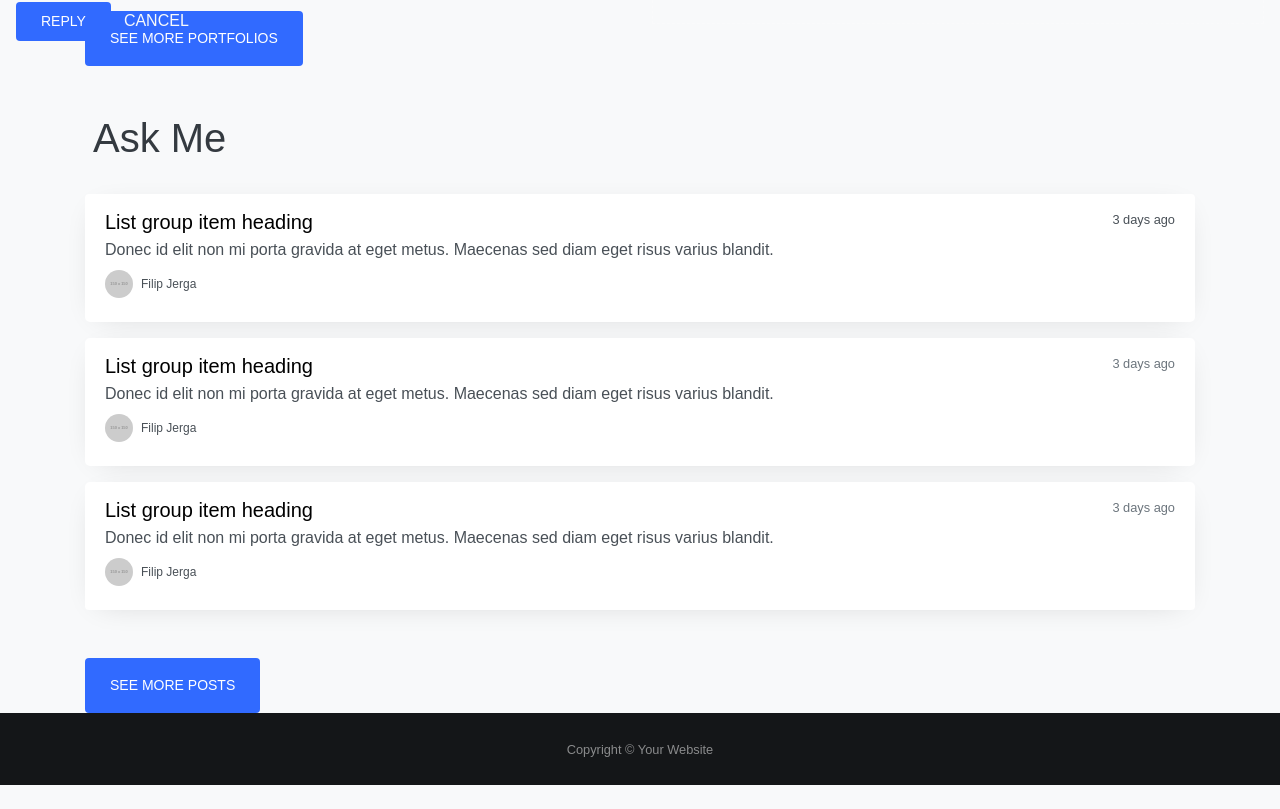
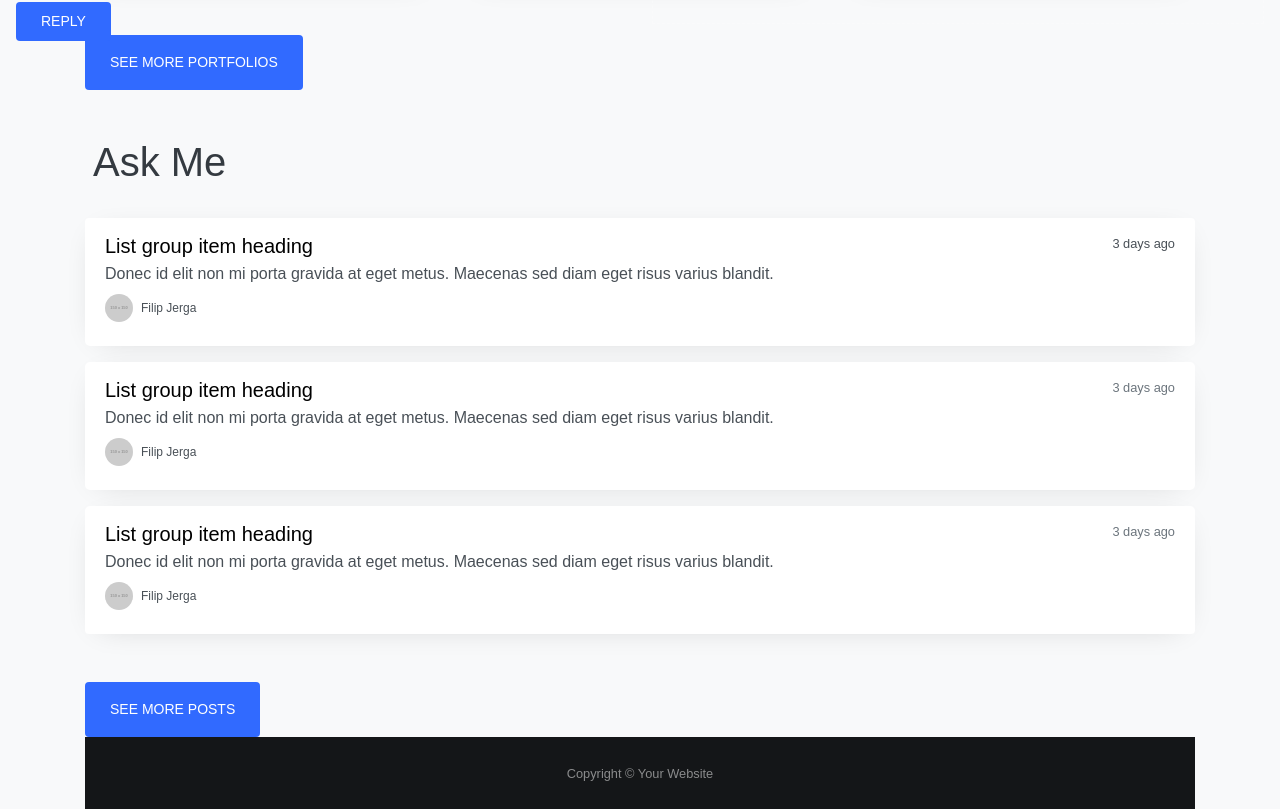
Before and after one commit to vattcarter7/portfolio-nextjs, a Next.js app: page / in a window 1280 px wide. Shown: the part 925-1734 px from the top of the page. Before the commit the page ends 1710 px from the top, so only its background shows below. Built offline with nearby package versions, Linux system fonts and the light colour scheme.

Commit message:
created pages

```diff
--- a/pages/_app.js
+++ b/pages/_app.js
@@ -1,7 +1,26 @@
+import React, { Fragment } from 'react';
 import 'bootstrap/dist/css/bootstrap.min.css';
 import '../styles/index.scss';
 
+import Navbar from '../components/shared/Navbar';
+import Hero from '../components/shared/Hero';
+import App from 'next/app';
+
 const MyApp = ({ Component, pageProps }) => {
-  return <Component {...pageProps} />;
+  return (
+    <div className='portfolio-app'>
+      <Navbar />
+      {pageProps.appData}
+      {Component.name === 'Home' && <Hero />}
+      <div className='container'>
+        <Component {...pageProps} />
+      </div>
+    </div>
+  );
 };
+
+MyApp.getInitialProps = () => {
+  return { pageProps: { appData: 'hello _App Component' } };
+};
+
 export default MyApp;
--- a/pages/forum/categories/[category].js
+++ b/pages/forum/categories/[category].js
@@ -1,11 +1,8 @@
 import React, { Fragment } from 'react';
-import Navbar from '@/components/shared/Navbar';
 
 const Topics = () => {
   return (
     <Fragment>
-      <Navbar />
-      <div className='container'>
       <section className='section-title'>
         <div className='px-2'>
           <div className='pt-5 pb-4'>
@@ -45,7 +42,6 @@ const Topics = () => {
           </tbody>
         </table>
       </section>
-      </div>
     </Fragment>
   );
 };
--- a/pages/forum/categories/index.js
+++ b/pages/forum/categories/index.js
@@ -1,12 +1,8 @@
 import React, { Fragment } from 'react';
-import Navbar from '@/components/shared/Navbar';
 
 const ForumCategories = () => {
   return (
     <Fragment>
-      <Navbar />
-
-      <div className='container'>
       <section className='section-title'>
         <div className='px-2'>
           <div className='pt-5 pb-4'>
@@ -63,7 +59,6 @@ const ForumCategories = () => {
           </div>
         </div>
       </section>
-      </div>
     </Fragment>
   );
 };
--- a/pages/index.js
+++ b/pages/index.js
@@ -1,11 +1,7 @@
-import Navbar from '../components/shared/Navbar';
-import Hero from '../components/shared/Hero';
+import { Fragment } from 'react';
 
 const Home = () => (
-  <div className='portfolio-app'>
-    <Navbar />
-    <Hero />
-    <div className='container'>
+  <Fragment>
     {/* HOME PAGE STARTS */}
     <section className='section-title'>
       <div className='px-2'>
@@ -84,8 +80,8 @@ const Home = () => (
             <small>3 days ago</small>
           </div>
           <p className='mb-1'>
-              Donec id elit non mi porta gravida at eget metus. Maecenas sed
-              diam eget risus varius blandit.
+            Donec id elit non mi porta gravida at eget metus. Maecenas sed diam
+            eget risus varius blandit.
           </p>
           <div className='avatar-container my-2'>
             <img
@@ -104,8 +100,8 @@ const Home = () => (
             <small className='text-muted'>3 days ago</small>
           </div>
           <p className='mb-1'>
-              Donec id elit non mi porta gravida at eget metus. Maecenas sed
-              diam eget risus varius blandit.
+            Donec id elit non mi porta gravida at eget metus. Maecenas sed diam
+            eget risus varius blandit.
           </p>
           <div className='avatar-container my-2'>
             <img
@@ -124,8 +120,8 @@ const Home = () => (
             <small className='text-muted'>3 days ago</small>
           </div>
           <p className='mb-1'>
-              Donec id elit non mi porta gravida at eget metus. Maecenas sed
-              diam eget risus varius blandit.
+            Donec id elit non mi porta gravida at eget metus. Maecenas sed diam
+            eget risus varius blandit.
           </p>
           <div className='avatar-container my-2'>
             <img
@@ -141,7 +137,6 @@ const Home = () => (
       See More Posts
     </a>
     {/* HOME PAGE ENDS */}
-    </div>
 
     {/* REPLIER STARTS */}
     {/* <div className='reply-controls is-open'> */}
@@ -184,7 +179,7 @@ const Home = () => (
       </div>
     </footer>
     {/* FOOTER ENDS */}
-  </div>
+  </Fragment>
 );
 
 export default Home;
```
Also changed, not shown: pages/forum/topics/[topic].js (+15 -22 lines), pages/login.js (+1 -10 lines), pages/portfolios/index.js (+16 -22 lines). Lines whose indentation alone changed are shown as unchanged.
